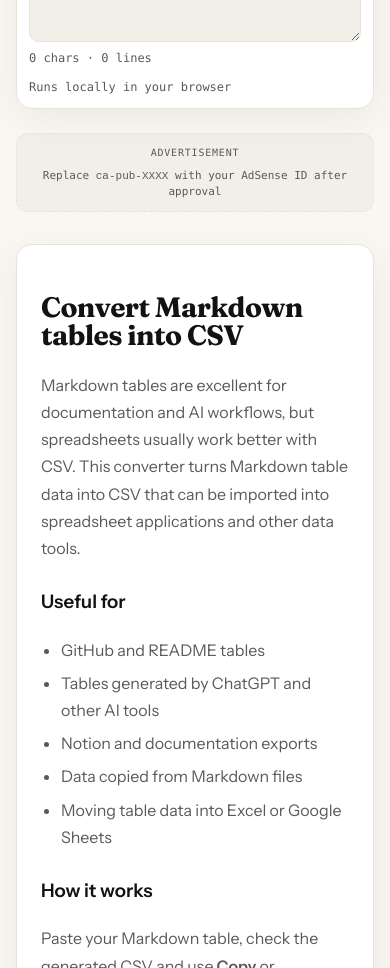
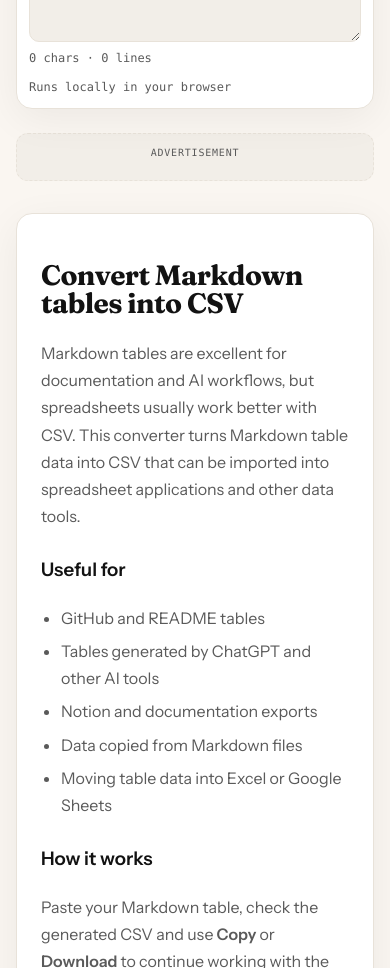
Before and after one commit to lecodev-26/markdown-ai-tools, a React (Vite) app: page /table-to-csv in a window 390 px wide. Shown: the part 1040-2008 px from the top of the page. Built offline with nearby package versions, Linux system fonts and the light colour scheme.

Commit message:
prepare responsive AdSense ad slot

```diff
--- a/src/components/AdSlot.jsx
+++ b/src/components/AdSlot.jsx
@@ -1,25 +1,53 @@
 import React, { useEffect } from 'react'
 
-export default function AdSlot({ id, label='Advertisement' }){
-  useEffect(()=>{
-    try{
-      if(window.adsbygoogle) window.adsbygoogle.push({})
-    }catch(e){}
-  },[])
+const ADSENSE_CLIENT = 'ca-pub-5639107439969668'
+const DEFAULT_AD_SLOT = '8234765509'
+
+export default function AdSlot({
+  id = DEFAULT_AD_SLOT,
+  label = 'Advertisement'
+}) {
+  useEffect(() => {
+    try {
+      if (window.adsbygoogle) {
+        window.adsbygoogle.push({})
+      }
+    } catch {
+      // AdSense may not be available while the account or site is under review.
+    }
+  }, [])
 
   return (
-    <div style={{border:'1px dashed var(--line)', borderRadius:12, padding:12, background:'var(--bg-soft)', margin:'24px 0'}}>
-      <div className="small mono muted" style={{textAlign:'center', marginBottom:8, letterSpacing:'0.08em', textTransform:'uppercase', fontSize:10}}>{label}</div>
-      <ins className="adsbygoogle"
-        style={{display:'block'}}
-        data-ad-client="ca-pub-XXXXXXXXXXXX"
-        data-ad-slot={id || "0000000000"}
+    <div
+      style={{
+        border: '1px dashed var(--line)',
+        borderRadius: 12,
+        padding: 12,
+        background: 'var(--bg-soft)',
+        margin: '24px 0'
+      }}
+    >
+      <div
+        className="small mono muted"
+        style={{
+          textAlign: 'center',
+          marginBottom: 8,
+          letterSpacing: '0.08em',
+          textTransform: 'uppercase',
+          fontSize: 10
+        }}
+      >
+        {label}
+      </div>
+
+      <ins
+        className="adsbygoogle"
+        style={{ display: 'block' }}
+        data-ad-client={ADSENSE_CLIENT}
+        data-ad-slot={id}
         data-ad-format="auto"
         data-full-width-responsive="true"
-      ></ins>
-      <div className="small mono muted" style={{textAlign:'center', fontSize:11, marginTop:6}}>
-        Replace <code>ca-pub-XXXX</code> with your AdSense ID after approval
-      </div>
+      />
     </div>
   )
 }
```
